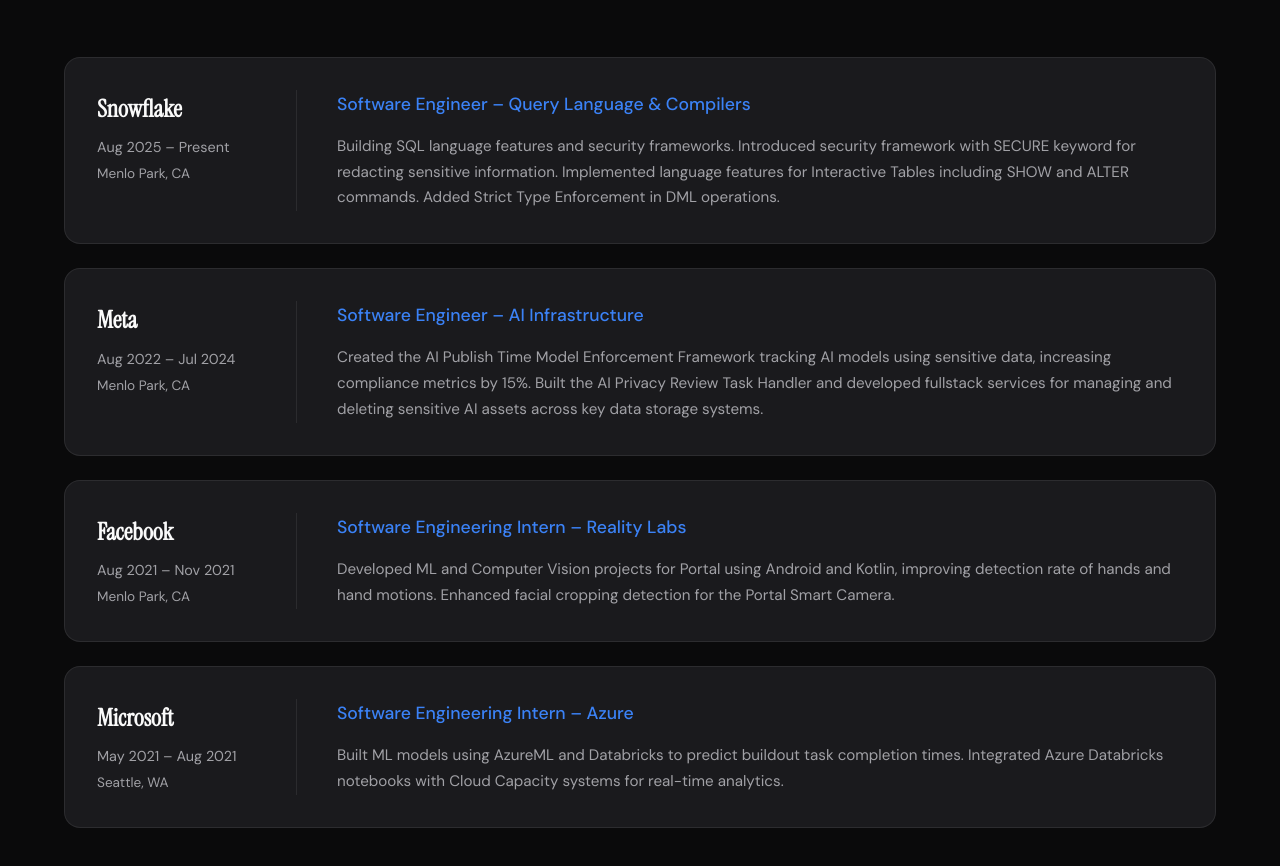
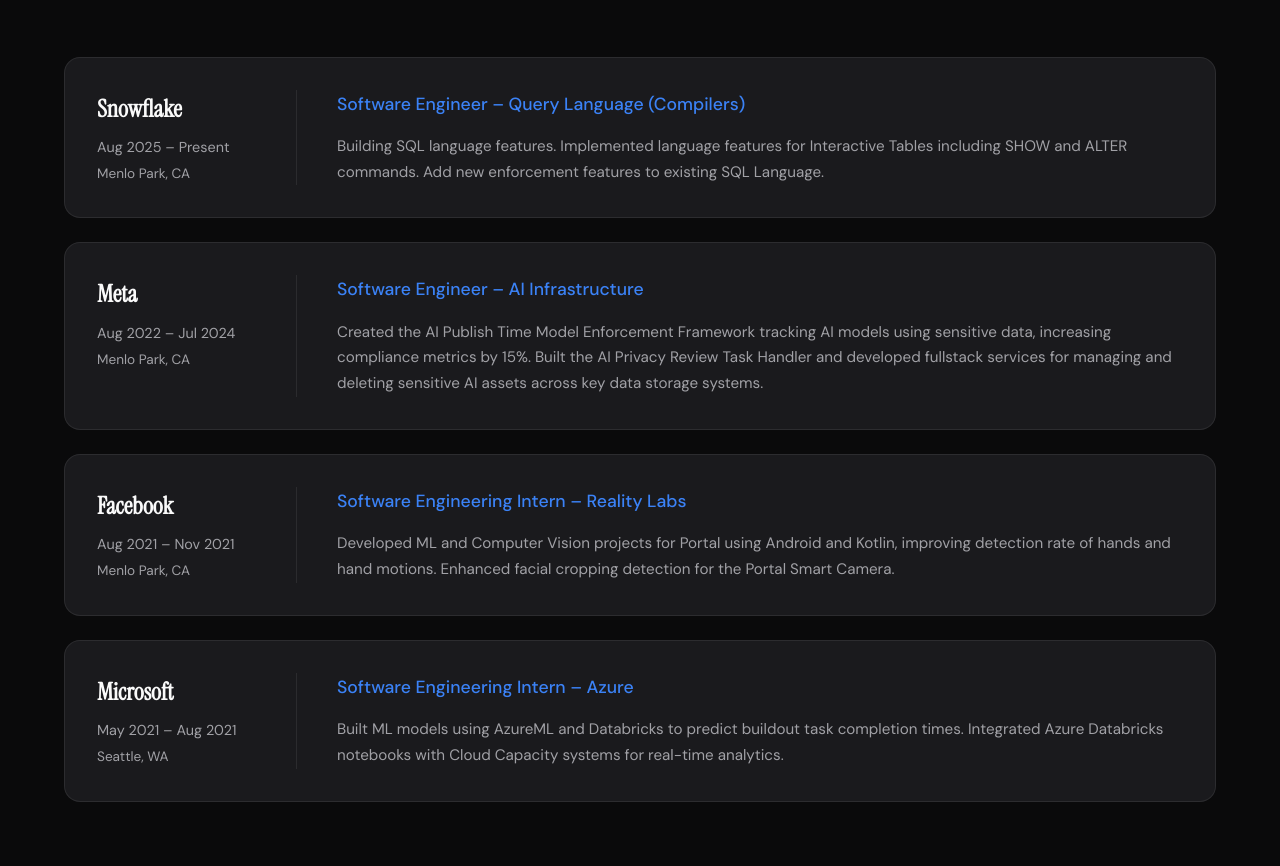
Before and after one commit to calexlee/calexlee.github.io, a plain HTML site: page index.html in a window 1280 px wide. Shown: the part 1038-1904 px from the top of the page. Drawn offline with Linux system fonts and the light colour scheme.

Commit message:
Update to Experience

```diff
--- a/index.html
+++ b/index.html
@@ -795,11 +795,10 @@
                         <p class="experience-location">Menlo Park, CA</p>
                     </div>
                     <div class="experience-content">
-                        <h3>Software Engineer – Query Language & Compilers</h3>
+                        <h3>Software Engineer – Query Language (Compilers)</h3>
                         <p>
-                            Building SQL language features and security frameworks. Introduced security framework with SECURE keyword
-                            for redacting sensitive information. Implemented language features for Interactive Tables including
-                            SHOW and ALTER commands. Added Strict Type Enforcement in DML operations.
+                            Building SQL language features. Implemented language features for Interactive Tables including
+                            SHOW and ALTER commands. Add new enforcement features to existing SQL Language.
                         </p>
                     </div>
                 </article>
```
